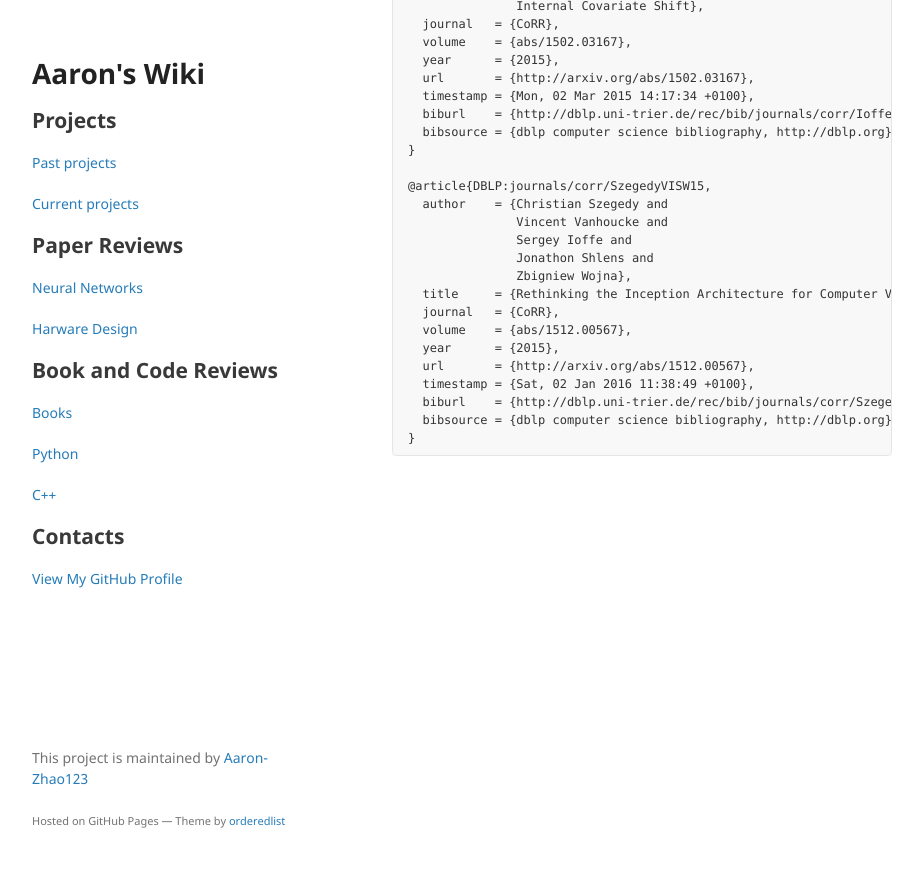
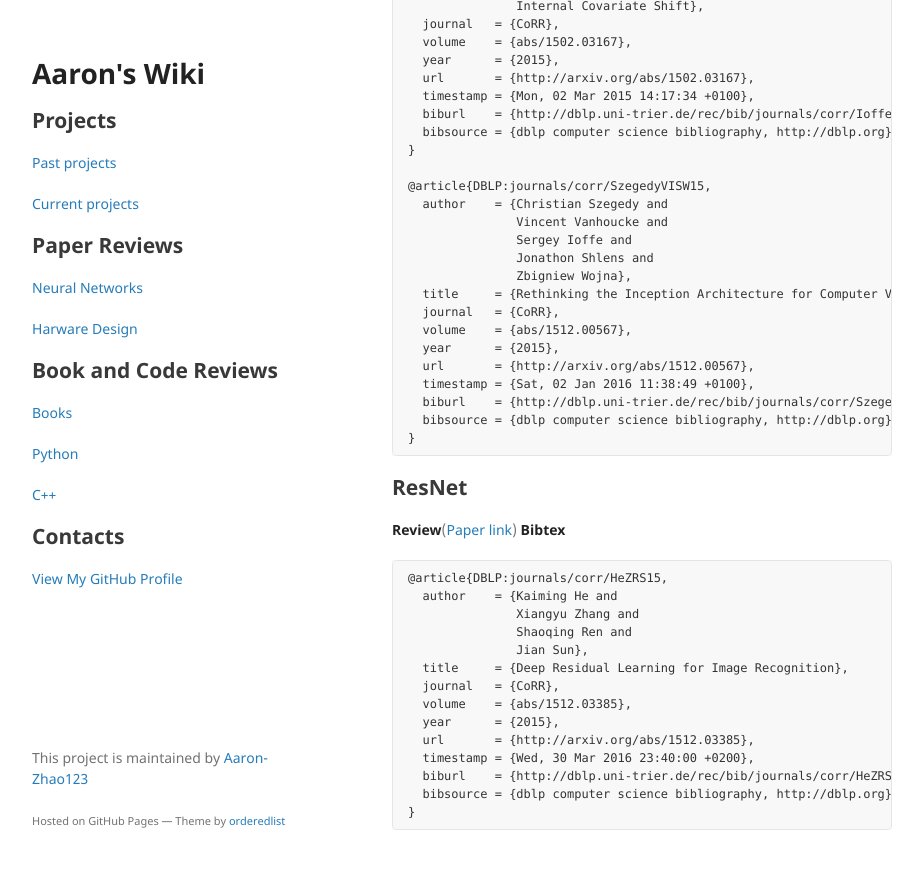
Before and after one commit to Aaron-Zhao123/blog, a Jekyll site: the page built from papers/nn_models/model_summary.md, in a window 1280 px wide and 900 px high, scrolled down 2114 px. Shown: the top 869 px of the window, without its empty margins (178-1101 px from the left). Built offline with Jekyll 4.4.1, drawn with Linux system fonts in a browser that asks for light colours; our own code applies the rules of GitHub Pages for plain Markdown files; some of the changed text lies outside the part shown.

Commit message:
added neural network model summary

````diff
--- a/papers/nn_models/model_summary.md
+++ b/papers/nn_models/model_summary.md
@@ -119,7 +119,25 @@ As for Inception-v3, it is a variant of Inception-v2 which adds BN-auxiliary.
   bibsource = {dblp computer science bibliography, http://dblp.org}
 }
 ```
-
+## [](#resnet)ResNet
+**Review**([Paper link](https://arxiv.org/pdf/1512.03385))
+**Bibtex**
+```
+@article{DBLP:journals/corr/HeZRS15,
+  author    = {Kaiming He and
+               Xiangyu Zhang and
+               Shaoqing Ren and
+               Jian Sun},
+  title     = {Deep Residual Learning for Image Recognition},
+  journal   = {CoRR},
+  volume    = {abs/1512.03385},
+  year      = {2015},
+  url       = {http://arxiv.org/abs/1512.03385},
+  timestamp = {Wed, 30 Mar 2016 23:40:00 +0200},
+  biburl    = {http://dblp.uni-trier.de/rec/bib/journals/corr/HeZRS15},
+  bibsource = {dblp computer science bibliography, http://dblp.org}
+}
+```
 
 
 
````
Also changed, not shown: other parts of papers/nn_models/model_summary.md (+2 -2 lines), 2 other files.
